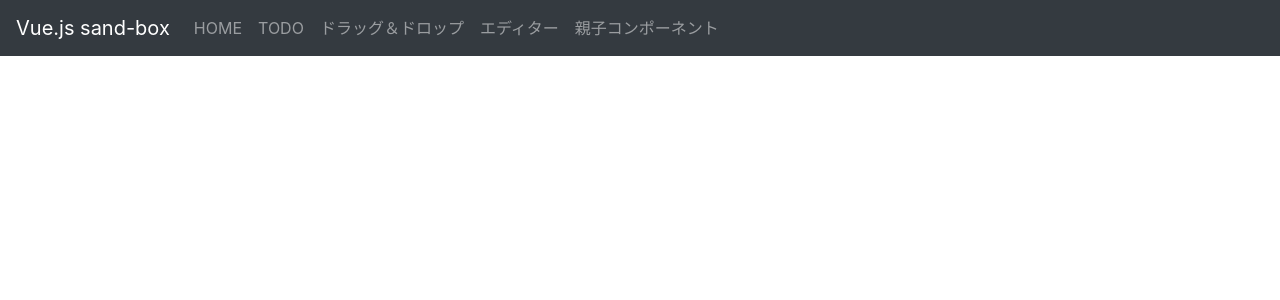
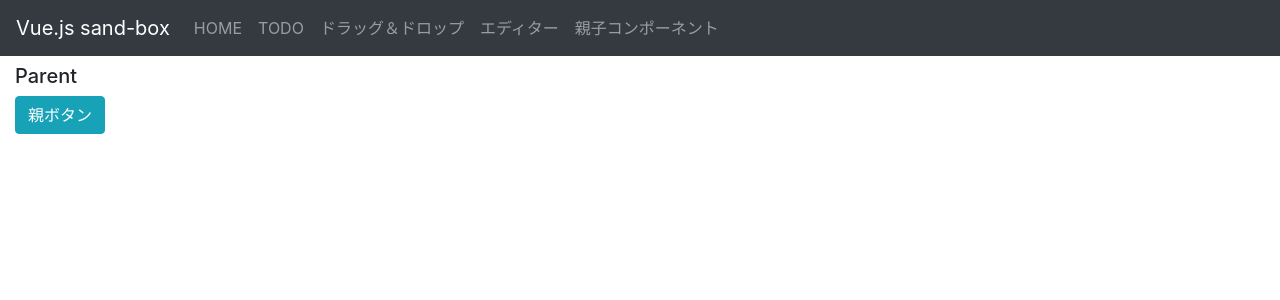
Before and after one commit to kyoruni/vue-sand-box, a Vue app: page /parent in a window 1280 px wide. Shown: the top 300 px of the page. Built offline with nearby package versions, Linux system fonts and the light colour scheme.

Commit message:
:wrench: #8 components method → parentに変更

```diff
--- a/src/App.vue
+++ b/src/App.vue
@@ -24,7 +24,7 @@
         </b-navbar-nav>
         <!-- Components-Method -->
         <b-navbar-nav>
-          <b-nav-item to="/components-method">親子コンポーネント</b-nav-item>
+          <b-nav-item to="/parent">親子コンポーネント</b-nav-item>
         </b-navbar-nav>
       </b-collapse>
     </b-navbar>
--- a/src/router/index.js
+++ b/src/router/index.js
@@ -27,9 +27,9 @@ const routes = [
   },
   {
     // 親子コンポーネント間のメソッド実行について
-    path: '/components-method',
-    name: 'componentsMethod',
-    component: () => import('../views/ComponentsMethod.vue')
+    path: '/parent',
+    name: 'parent',
+    component: () => import('../views/Parent.vue')
   }
 ]
 
--- a/src/views/ComponentsMethod.vue
+++ /dev/null
@@ -1,5 +0,0 @@
-<template>
-  <div class="components-method">
-    components method
-  </div>
-</template>
--- /dev/null
+++ b/src/views/Parent.vue
@@ -0,0 +1,16 @@
+<template>
+  <div class="parent">
+    <h5 class="mt-2">Parent</h5>
+    <b-button variant="info" @click="parentButton">親ボタン</b-button>
+  </div>
+</template>
+
+<script>
+export default {
+  methods: {
+    parentButton () {
+      alert('親コンポーネント')
+    }
+  }
+}
+</script>
```
